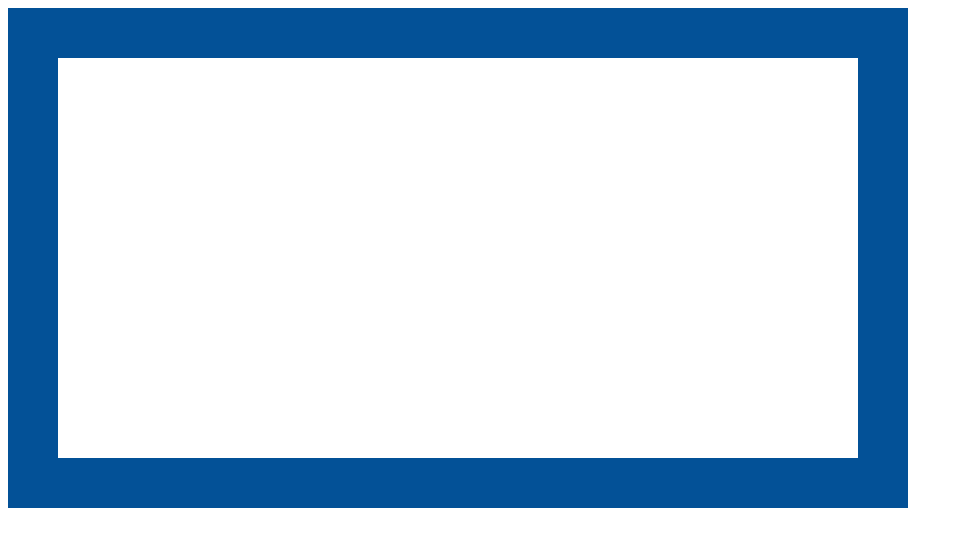
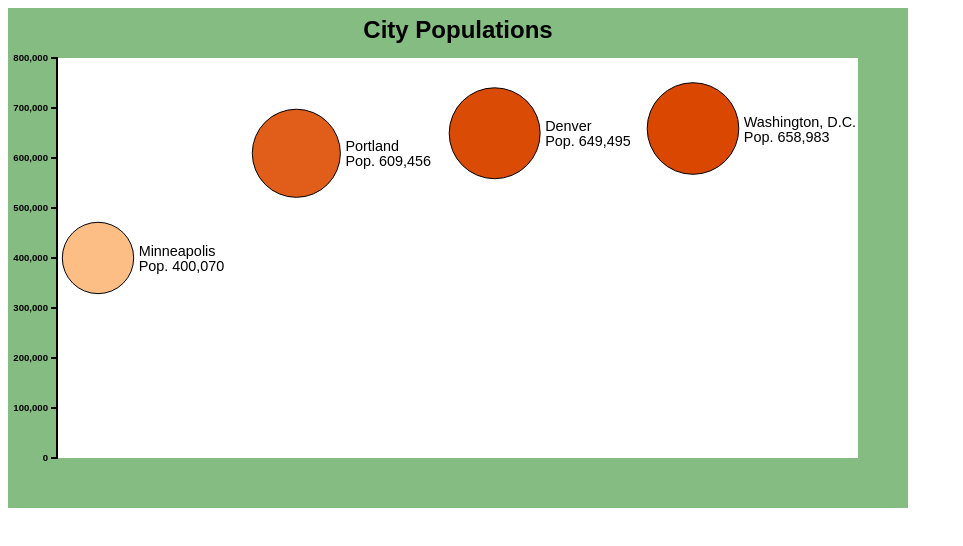
Before and after one commit to shelleywitte/d3_demo, a plain HTML site: page index.html in a window 1280 px wide. Shown: the whole page, without its empty margins (0-963 px from the left). Drawn offline with Linux system fonts and the light colour scheme.

Commit message:
mod 7 complete minus comments
Bubble Chart (bubble bubble bubble chart)

```diff
--- a/css/style.css
+++ b/css/style.css
@@ -1,8 +1,34 @@
 /* 575 boilerplate style.css */
 .container {
-    background-color: #035197;
+    background-color: #85bc82;
 }
 
 .innerRect {
     fill: #fff;
 }
+
+.axis path,
+.axis line {
+    fill: none;
+    stroke: black;
+    stroke-width: 2px;
+    shape-rendering: crispEdges;
+}
+
+.axis text {
+    color: #ff0000;
+    font-family: sans-serif;
+    font-size: 0.6em;
+    font-weight: bold;
+}
+
+.title {
+    font-family: sans-serif;
+    font-size: 1.5em;
+    font-weight: bold;
+}
+
+.labels{
+    font-family: sans-serif;
+    font-size: 0.9em;
+}
--- a/index.html
+++ b/index.html
@@ -3,7 +3,7 @@
 	<head>
 		<meta charset="utf-8">
 		<meta name="viewport" content="width=device-width">
-		<title>Geog 575 Boilerplate</title>
+		<title>d3 demo</title>
 
 		<!--put your external stylesheet links here-->
 		<link rel="stylesheet" href="css/style.css"/>
--- a/js/main.js
+++ b/js/main.js
@@ -20,4 +20,120 @@ window.onload = function(){
         .attr("x", 50)
         .attr("y", 50);
 
+    var cityPop = [
+        {
+            city: 'Minneapolis',
+            population: 400070
+        },
+        {
+            city: 'Portland',
+            population: 609456
+        },
+        {
+            city: 'Denver',
+            population: 649495
+        },
+        {
+            city: 'Washington, D.C.',
+            population: 658983
+        }
+    ];
+
+    // creates a generator that will decided where in the range each output value lies based on each input datum
+    var x = d3.scale.linear() // create the scale
+        .range([90, 685]) // output min and max
+        .domain([0, 3]); //input min and max
+
+    var minPop = d3.min(cityPop, function(d) {
+        return d.population;
+    });
+
+    var maxPop = d3.max(cityPop, function (d) {
+        return d.population;
+    });
+
+    var y = d3.scale.linear()
+        .range([450, 50])
+        .domain([0, 800000]);
+
+    var color = d3.scale.linear()
+        .range([
+            "#FDBE85",
+            "#D94701"
+        ])
+        .domain([
+            minPop,
+            maxPop
+        ]);
+
+    var yAxis = d3.svg.axis()
+        .scale(y)
+        .orient("left")
+
+    var axis = container.append("g")
+        .attr("class", "axis")
+        .attr("transform", "translate(49, 0)")
+        .call(yAxis);
+
+    var title = container.append("text")
+        .attr("class", "title")
+        .attr("text-anchor", "middle")
+        .attr("x", 450)
+        .attr("y", 30)
+        .text("City Populations");
+
+    var labels = container.selectAll(".labels")
+        .data(cityPop)
+        .enter()
+        .append("text")
+        .attr("class", "labels")
+        .attr("text-anchor", "left")
+        .attr("y", function(d) {
+            return y(d.population) + -2;
+        });
+
+    var nameLine = labels.append("tspan")
+        .attr("class", nameLine)
+        .attr("x", function(d, i) {
+            return x(i) + Math.sqrt(d.population * 0.01 / Math.PI) + 5;
+        })
+        .text(function(d) {
+            return d.city;
+        });
+
+    var format = d3.format(",");
+
+    var popLine = labels.append("tspan")
+        .attr("class", "popLine")
+        .attr("x", function(d, i) {
+            return x(i) + Math.sqrt(d.population * 0.01 / Math.PI) + 5;
+        })
+        .attr("dy", "15")
+        .text(function(d) {
+            return "Pop. " + format(d.population);
+        });
+
+    // creating placehold as parameter named for a future element
+    var circles = container.selectAll(".circles")
+        .data(cityPop)
+        .enter() //joins data to selection
+        .append("circle")
+        .attr("class", "circles")
+        .attr("id", function(d) {
+            return d.city;
+        })
+        .attr("r", function(d) { // circle radius based on pop value as circle area
+            var area = d.population * 0.01;
+            return Math.sqrt(area/Math.PI);
+        })
+        .attr("cx", function(d, i){
+            return x(i);
+        })
+        .attr("cy", function (d) {
+            return y(d.population);
+        })
+        .style("fill", function(d, i) {
+            return color(d.population); // fill based on color scale generator
+        })
+        .style("stroke", "#000"); // black circle stroke
 }
```
